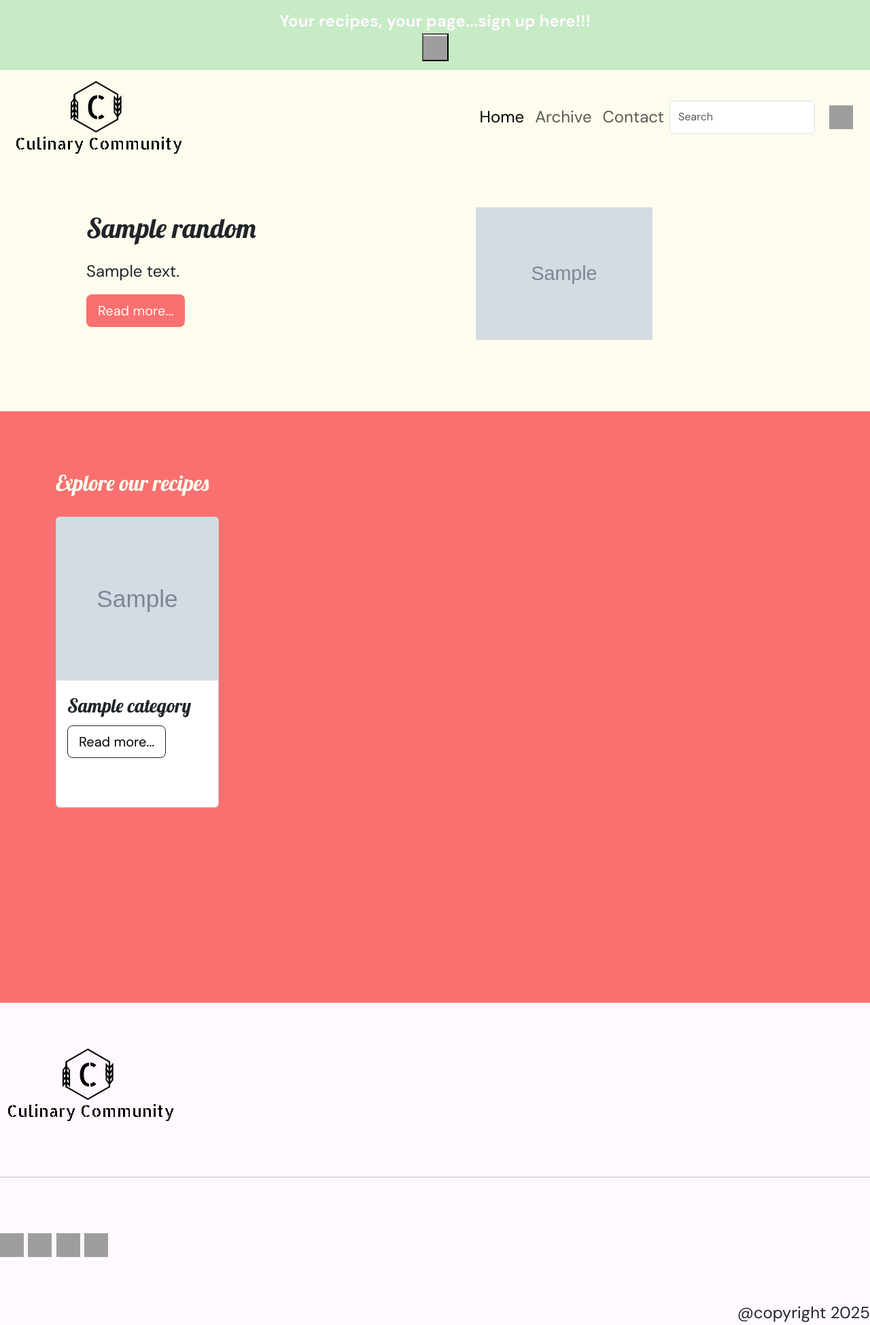
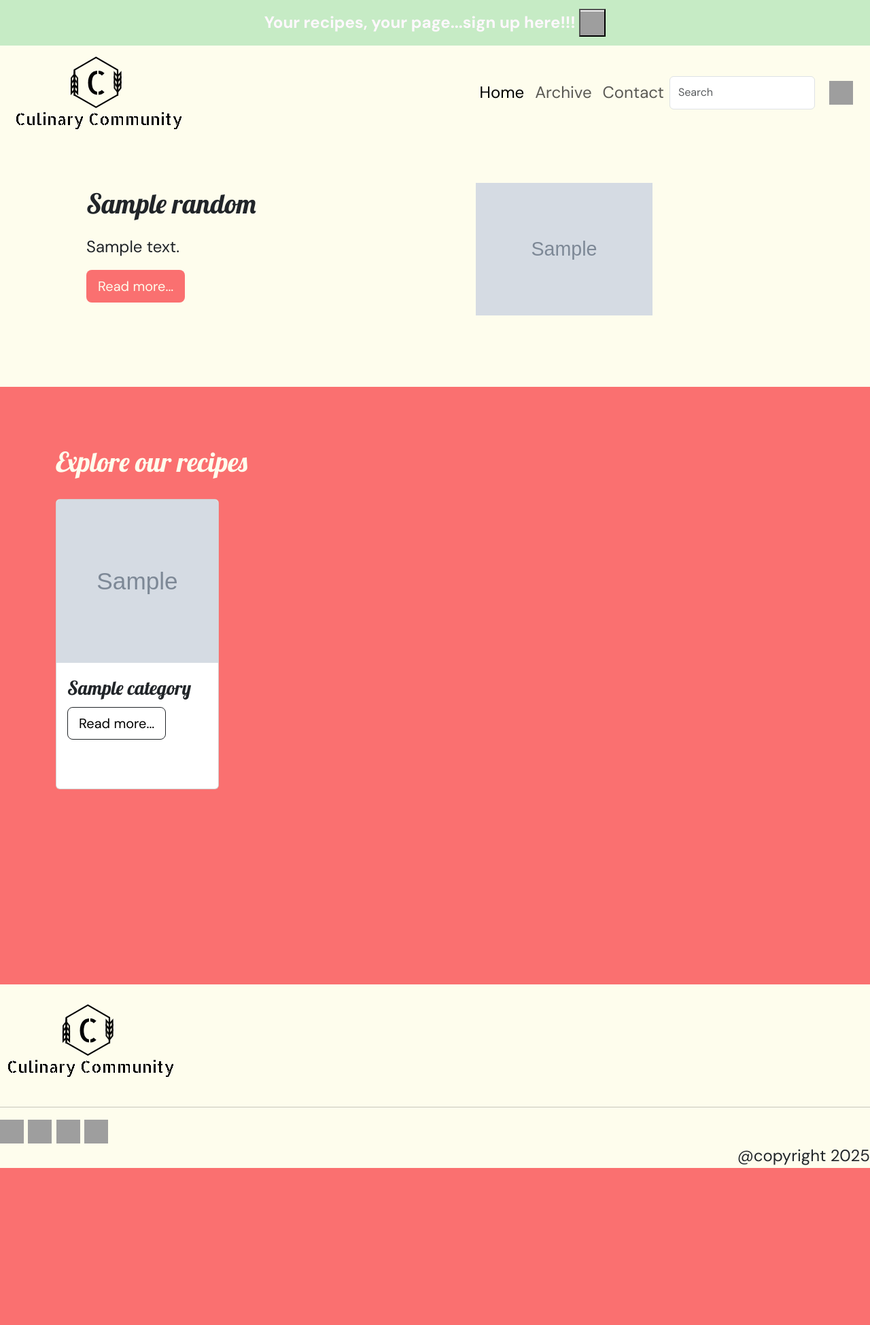
Before and after one commit to Mashyrano/culinaryCommunity, a Django app: template Display/templates/home.html in a window 1280 px wide. Shown: the whole page at 68% size. After the commit the page ends 1718 px from the top, so only its background shows below. Run offline with Django 5.2, Linux system fonts and the light colour scheme; the template is opened without the code that fills it: most values are stand-ins (such as "Sample title", 1, 10 or a date in 2020); grey boxes marked "Sample" are stand-in pictures; grey boxes are pictures that could not be loaded.

Commit message:
Further modified the homepage

```diff
--- a/Display/templates/base.html
+++ b/Display/templates/base.html
@@ -25,9 +25,9 @@
   <header class="header">
     {% if not user.is_authenticated %}
     <div class="intro">Your recipes, your page...sign up here!!!
-      <form action="{% url 'login' %}" method="post">
+      <form action="{% url 'login' %}" method="post" class="sign-in-btn">
         {% csrf_token %}
-        <button type="submit"><img width="35" height="35" src="https://img.icons8.com/dusk/35/enter-2.png" alt="enter-2"/></button>
+        <button type="submit"><img width="35" height="35" src="https://img.icons8.com/dusk/35/enter-2.png" alt="Submit button icon"/></button>
       </form>
     </div>
     {% else %}
--- a/Display/templates/home.html
+++ b/Display/templates/home.html
@@ -31,9 +31,9 @@
 
 <div class="container-fluid catagories">
     <div class="container ">
-        <h2 class="catagories-heading">
+        <h1 class="catagories-heading">
             Explore our recipes
-        </h2>
+        </h1>
 
         <div class="row">
             {% for category in categories %}
--- a/static/css/styles.css
+++ b/static/css/styles.css
@@ -41,6 +41,9 @@ header{
     width: 20%;
 }
 
+.sign-in-btn{
+    display: inline;
+}
 /* .navbar-nav{
     justify-content: end;
 } */
@@ -49,17 +52,14 @@ header{
 
 /* Footer styling */
 footer{
-    background-color: #fff8fe;
+    background-color: #FEFDED;
 }
 
 .footer-logo{
-    padding: 5% 0;
+    padding: 2% 0;
 }
 
 
-.footer-icons{
-    padding: 5% 0;
-}
 
 .copyright{
     display: flex;
```
